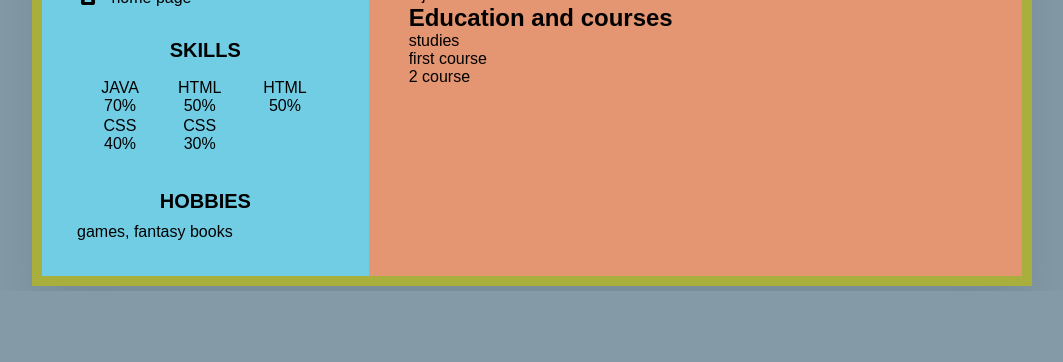
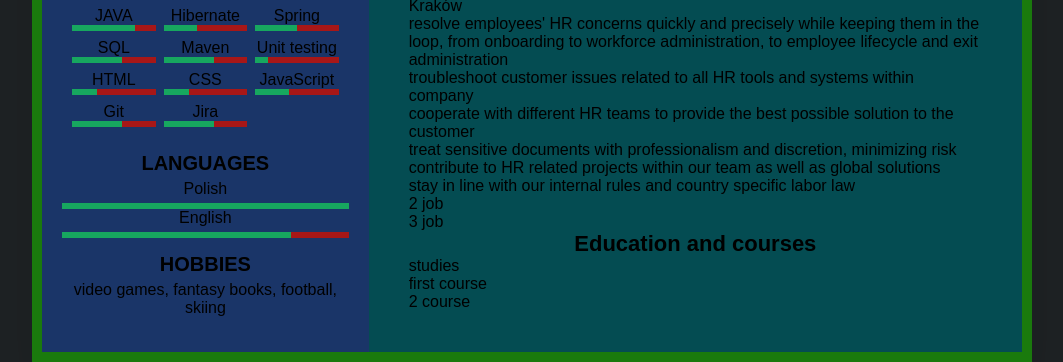
Before and after one commit to bartmy/CVbartmy, a plain HTML site: page index.html in a window 1280 px wide. Shown: the part 509-871 px from the top of the page, without its empty margins (108-1171 px from the left). Before the commit the page ends 800 px from the top, so only its background shows below. Drawn offline with Linux system fonts and the light colour scheme; a web font is replaced by a local one.

Commit message:
left side complete

```diff
--- a/index.html
+++ b/index.html
@@ -68,47 +68,89 @@
                   <td>
                     <div class="skill_name">JAVA</div>
                     <div class="skill_progress">
-                      <span style="width: 70%"></span>
+                      <span style="width: 75%"></span>
                     </div>
-                    <div class="skill_percentage">70%</div>
                   </td>
                   <td>
-                        <div class="skill_name">HTML</div>
+                    <div class="skill_name">Hibernate</div>
+                      <div class="skill_progress">
+                        <span style="width: 40%"></span>
+                      </div>
+                  </td>
+                  <td><div class="skill_name">Spring</div>
                   <div class="skill_progress">
                     <span style="width: 50%"></span>
                   </div>
-                  <div class="skill_percentage">50%</div>
-
-                  </td>
-                  <td><div class="skill_name">HTML</div>
-                  <div class="skill_progress">
-                    <span style="width: 50%"></span>
-                  </div>
-                  <div class="skill_percentage">50%</div>
                 </td>
                 </tr>
                 <tr>
-                  <td><div class="skill_name">CSS</div>
+                  <td><div class="skill_name">SQL</div>
+                  <div class="skill_progress">
+                    <span style="width: 60%"></span>
+                  </div>
+                </td>
+                <td><div class="skill_name">Maven</div>
+                  <div class="skill_progress">
+                    <span style="width: 60%"></span>
+                  </div>
+                </td>
+                <td><div class="skill_name">Unit testing</div>
+                  <div class="skill_progress">
+                    <span style="width: 15%"></span>
+                  </div>
+                </td>
+                </tr>
+                <tr>
+                  <td><div class="skill_name">HTML</div>
+                  <div class="skill_progress">
+                    <span style="width: 30%"></span>
+                  </div>
+                </td>
+                <td><div class="skill_name">CSS</div>
+                  <div class="skill_progress">
+                    <span style="width: 30%"></span>
+                  </div>
+                </td>
+                <td><div class="skill_name">JavaScript</div>
                   <div class="skill_progress">
                     <span style="width: 40%"></span>
                   </div>
-                  <div class="skill_percentage">40%</div>
                 </td>
-                <td><div class="skill_name">CSS</div>
+                </tr>
+                <tr>
+                  <td><div class="skill_name">Git</div>
                   <div class="skill_progress">
-                    <span style="width: 40%"></span>
+                    <span style="width: 60%"></span>
                   </div>
-                  <div class="skill_percentage">30%</div>
+                </td>
+                <td><div class="skill_name">Jira</div>
+                  <div class="skill_progress">
+                    <span style="width: 60%"></span>
+                  </div>
                 </td>
                 </tr>
               </table>
+            </div>
 
+            <div class="content_item">
+              <div class="content_title">
+                <h2 class="bold">languages</h2>
+              </div>
+              <div class="content_title">Polish</div>
+                  <div class="lang_progress">
+                    <span style="width: 100%"></span>
+                  </div>
+                  <div class="content_title">English</div>
+                  <div class="lang_progress">
+                    <span style="width: 80%"></span>
+                  </div>
             </div>
+
             <div class="content_item">
               <div class="content_title">
                 <p class="bold">hobbies</p>
               </div>
-              <p class="regular">games, fantasy books</p>
+              <p class="regular" style="text-align: center;">video games, fantasy books, football, skiing</p>
             </div>
           </div>
         </div>
@@ -126,7 +168,7 @@
             </p>
           </div>
           <div class="content_item">
-            <h2>Technological stack</h2>
+            <h2>Projects</h2>
             <ul class="stack_list">
               <li>skill 1</li>
               <li>skill 2</li>
@@ -142,14 +184,36 @@
               <li>skill 12</li>
             </ul>
           </div>
-          <article class="employment">
+          <article class="content_item">
             <h2>Employment History</h2>
 
-            <section>first job</section>
+            <section class="job">
+              <div class="job_name">HR Advisor for Poland, UBS</div>
+              <div class="dates">Aug 2017 — current job</div>
+              <div class="icon"><i class="fa-solid fa-location-dot"></i></div>
+              <div class="location">Kraków</div>
+              <div class="job_description">
+                <ul>
+                  <li>resolve employees' HR concerns quickly and precisely while keeping them in the
+loop, from onboarding to workforce administration, to employee lifecycle and exit
+administration
+</li>
+<li>troubleshoot customer issues related to all HR tools and systems within company
+</li>
+<li>cooperate with different HR teams to provide the best possible solution to the
+customer</li>
+<li>treat sensitive documents with professionalism and discretion, minimizing risk
+</li>
+<li>contribute to HR related projects within our team as well as global solutions
+</li>
+<li>stay in line with our internal rules and country specific labor law</li>
+                </ul>
+              </div>
+            </section>
             <section>2 job</section>
             <section>3 job</section>
           </article>
-          <article class="education">
+          <article class="content_item">
             <h2>Education and courses</h2>
 
             <section>studies</section>
--- a/styles.css
+++ b/styles.css
@@ -10,7 +10,7 @@
 }
 
 body {
-  background: #849ba7;
+  background: #1e2224;
   display: flex;
   justify-content: center;
   align-items: center;
@@ -32,7 +32,7 @@ body {
   width: 100%;
   max-width: 1000px;
   min-height: 100px;
-  background: #a8af3c;
+  background: #1a7a0d;
   display: grid;
   grid-template-columns: 1fr 2fr;
   box-shadow: 0 35px 55px rgba(0, 0, 0, 0.1);
@@ -40,13 +40,13 @@ body {
 }
 .cv .left_side {
   position: relative;
-  background: #71cde4;
+  background: #1b2979d8;
   font-size: 16px;
   padding: 20px;
 }
 .cv .right_side {
   position: relative;
-  background: #e49571;
+  background: #044c52;
   padding: 40px;
 }
 .left_side .profile {
@@ -75,51 +75,73 @@ body {
 .left_side .content {
   position: relative;
   align-items: center;
-  /* padding: 20px; */
 }
 .content .content_item {
-  /* position: relative; */
-  padding: 15px;
+  padding-bottom: 15px;
+}
+.content .content_item .content_title {
+  text-align: center;
+  padding-bottom: 5px;
 }
 .content .content_item .content_title #username {
-  /* position: relative; */
-  text-align: center;
   font-size: 25px;
 }
-.content .content_item .content_title {
-  /* position: relative; */
-  text-align: center;
-  padding-bottom: 10px;
-}
 .content .content_item .content_list {
-  /* padding-bottom: 12px; */
+  padding-left: 25;
 }
 .content .content_item .content_list .list_item {
-  /* color: lawngreen; */
-  padding: 2px;
+  padding-bottom: 2px;
 }
-.content .content_item .content_list .icon {
+.content .content_item .content_list .list_item .icon {
   display: inline-block;
 }
-.content .content_item .content_list .data {
+.content .content_item .content_list .list_item .data {
   display: inline-block;
   padding-left: 10px;
 }
 .content .content_item .content_table {
+  table-layout: fixed;
   width: 100%;
   padding: 5px;
 }
 .content .content_item .content_table tr td {
   text-align: center;
+  padding: 3px;
 }
-.content .content_item .content_table .skill_name {
-  /* border-color: black; */
+.content_table .skill_progress {
+  position: relative;
+  width: 100%;
+  height: 6px;
+  background: #a71717;
+  display: block;
 }
-.content .content_item .content_table .skill_progress {
-  /* border-color: black; */
+.content_table .skill_progress span {
+  position: relative;
+
+  top: 0;
+  left: 0;
+  height: 100%;
+  background: #17a75f;
+  display: block;
 }
-.content .content_item .content_table .skill_percentage {
-  /* border-color: black; */
+.content .content_item .lang_name {
+
+}
+.content_item .lang_progress {
+  position: relative;
+  width: 100%;
+  height: 6px;
+  background: #a71717;
+  display: block;
+}
+.content_item .lang_progress span {
+  position: relative;
+
+  top: 0;
+  left: 0;
+  height: 100%;
+  background: #17a75f;
+  display: block;
 }
 .right_side .content_item h2 {
   text-align: center;
```
